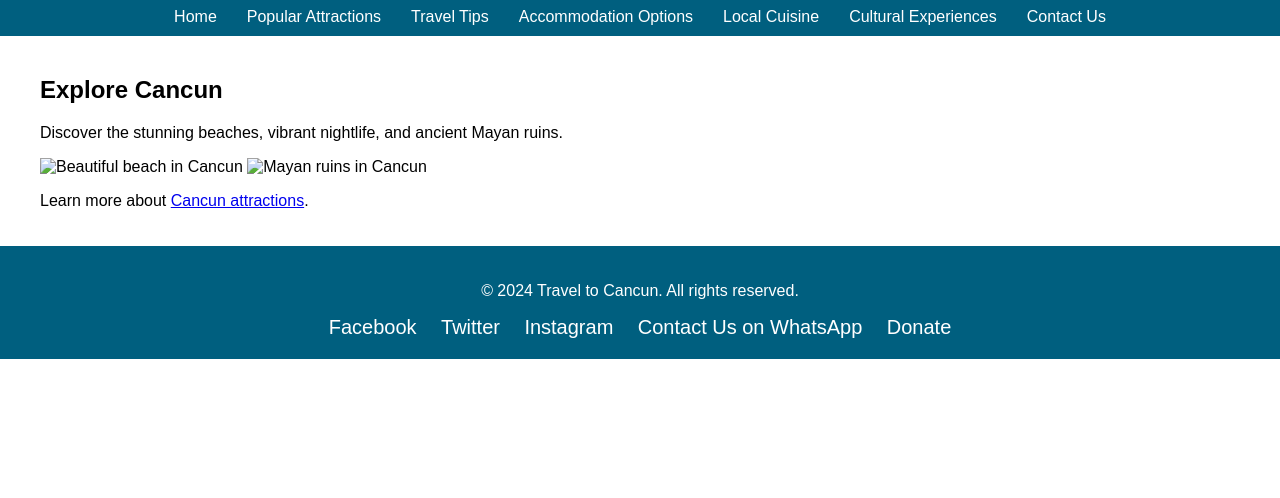
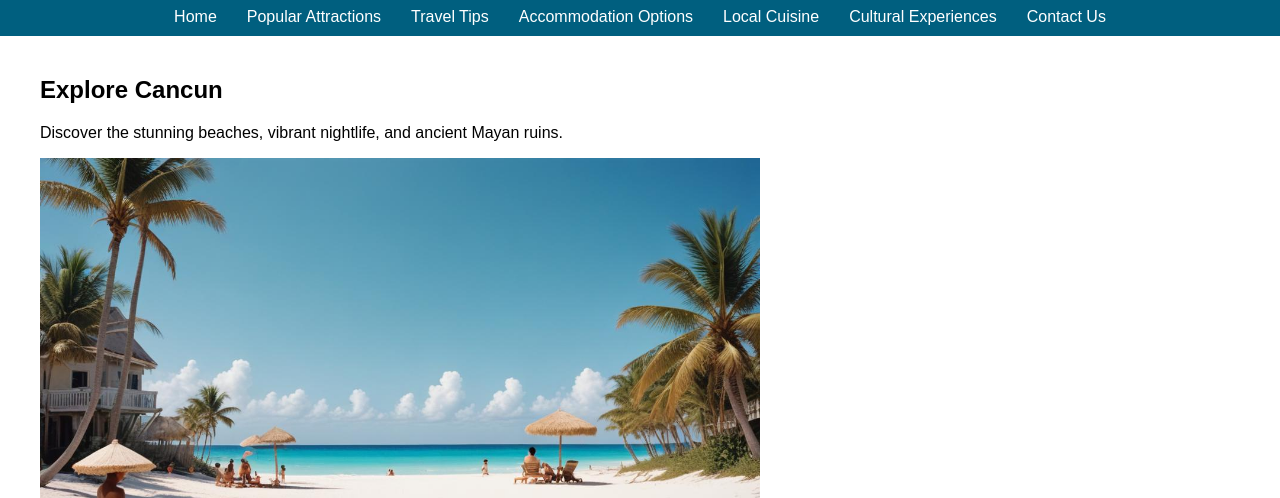
Before and after one commit to globalparadise24/globalparadise24, a plain HTML site: page attractions.html in a window 1280 px wide. Shown: the part 302-800 px from the top of the page. Drawn offline with Linux system fonts and the light colour scheme.

Commit message:
Update attractions.html

```diff
--- a/attractions.html
+++ b/attractions.html
@@ -30,8 +30,8 @@
             <h2>Explore Cancun</h2>
             <p>Discover the stunning beaches, vibrant nightlife, and ancient Mayan ruins.</p>
             <div class="images">
-                <img src="beach.jpg" alt="Beautiful beach in Cancun" style="max-width: 60%;">
-                <img src="ruins.jpg" alt="Mayan ruins in Cancun" style="max-width: 60%;">
+                <img src="pikaso_texttoimage_35mm-film-photography-A-vibrant-beach-scene-in-Can.jpeg" alt="Beautiful beach in Cancun" style="max-width: 60%;">
+                <img src="pikaso_texttoimage_35mm-film-photography-A-scenic-view-of-ancient-May (1).jpeg" alt="Mayan ruins in Cancun" style="max-width: 60%;">
             </div>
             <p>Learn more about <a href="https://www.visitmexico.com/en/main-destinations/quintana-roo/cancun" target="_blank">Cancun attractions</a>.</p>
         </div>
```
